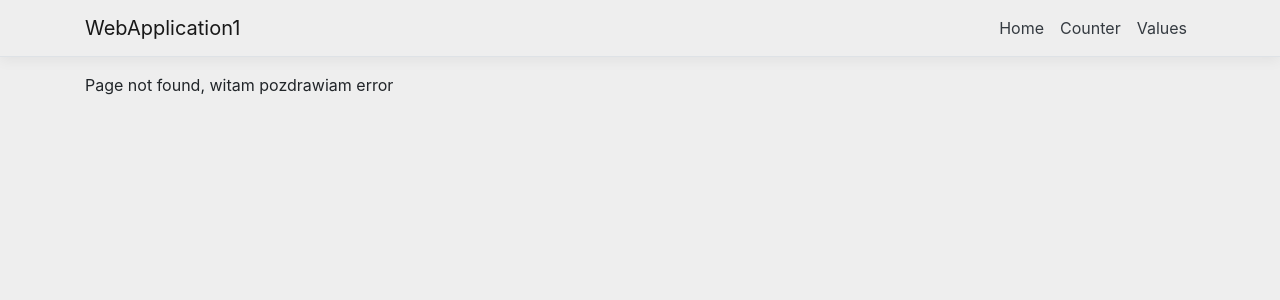
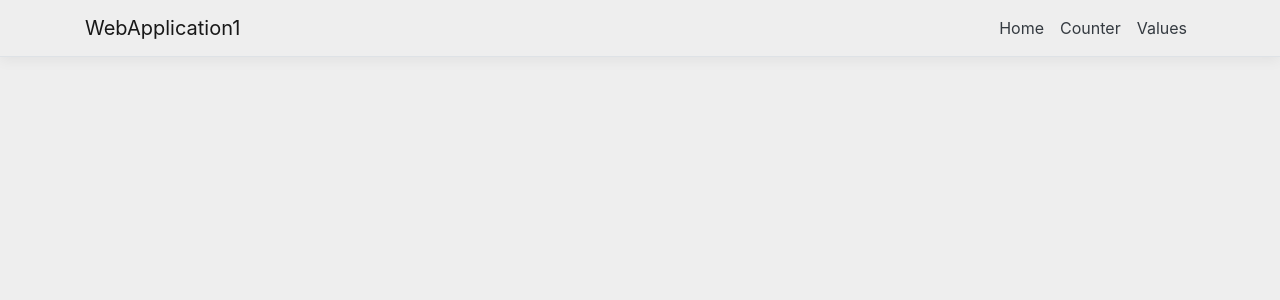
Before and after one commit to RumSoft/IV-online-shop-with-learning-materials, a React (Create React App) app in the folder Projekcik.Client/: page /login in a window 1280 px wide. Before the commit this address had no page. Shown: the top 300 px of the page. Built offline with nearby package versions, Linux system fonts and the light colour scheme.

Commit message:
Update App.js

```diff
--- a/Projekcik.Client/src/App.js
+++ b/Projekcik.Client/src/App.js
@@ -18,7 +18,6 @@ class App extends Component {
               exact={route.exact}
             />
           ))}
-          <Route component={NotFoundPage} />
         </Switch>
       </Layout>
     );
```
